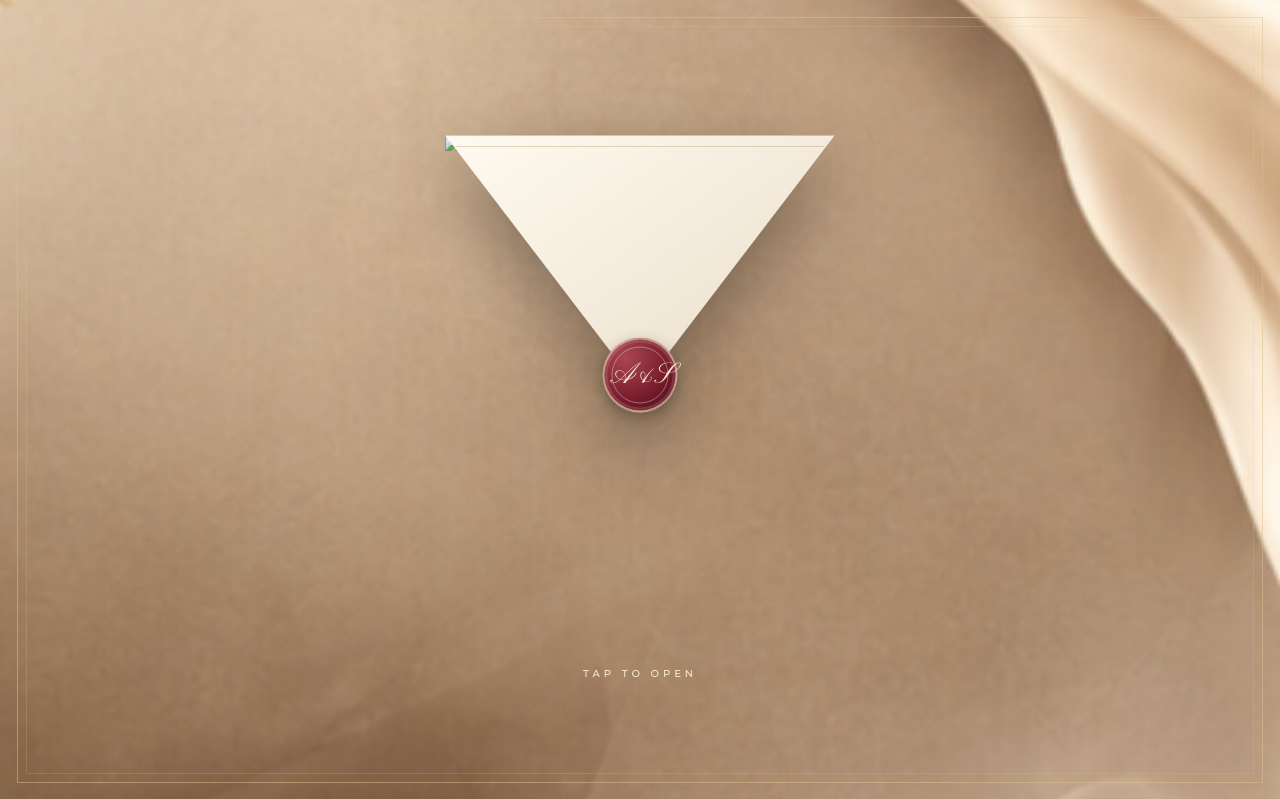
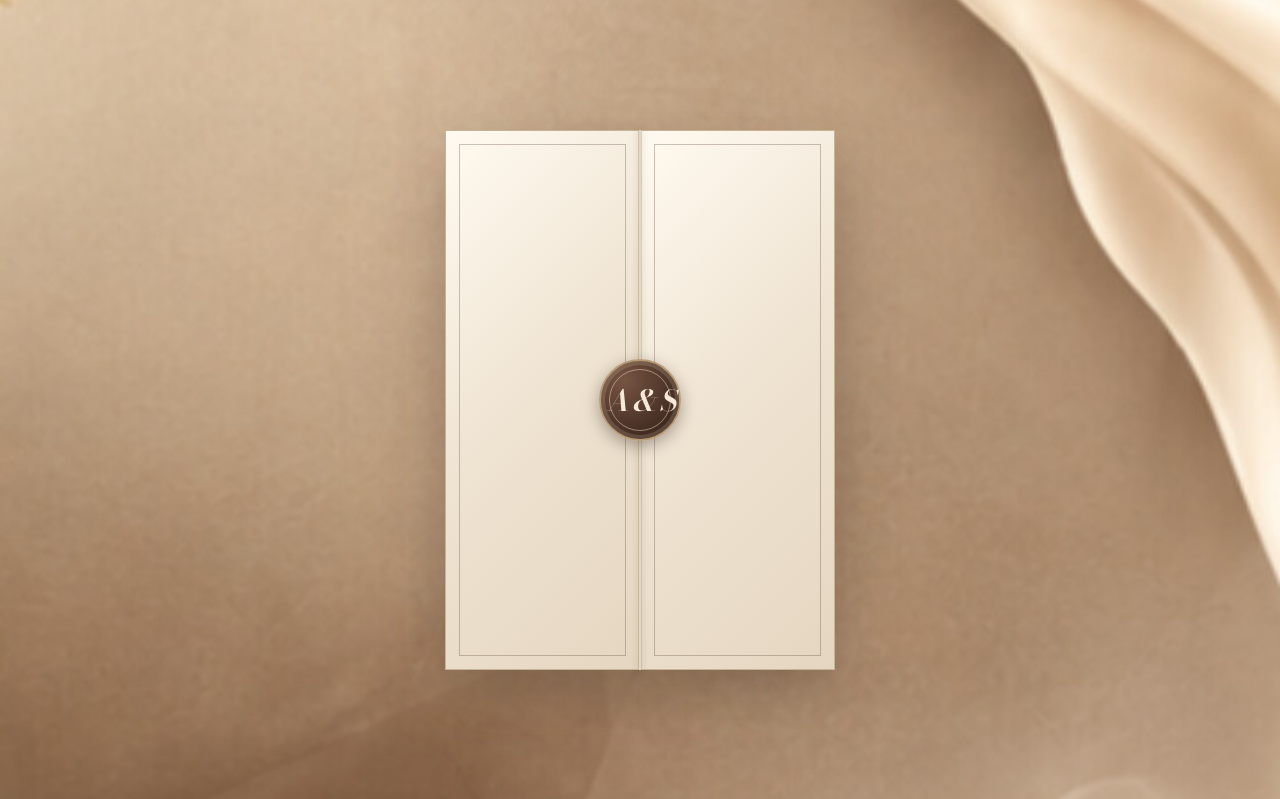
Before and after one commit to aysh2003/Aysha_weds_shahrukh-, a plain HTML site: page index.html in a window 1280 px wide. Shown: the top 799 px of the page. Drawn offline with nearby package versions, Linux system fonts and the light colour scheme; a web font is replaced by a local one.

Commit message:
Update index.html

```diff
--- a/index.html
+++ b/index.html
@@ -7,14 +7,13 @@
 <meta name="theme-color" content="#4b101c">
 <title>Aysha Weds Shahrukh</title>
 
+<!-- GOOGLE FONTS -->
 <link rel="preconnect" href="https://fonts.googleapis.com">
 <link rel="preconnect" href="https://fonts.gstatic.com" crossorigin>
-<link href="https://fonts.googleapis.com/css2?family=Pinyon+Script&family=Bodoni+Moda:opsz,wght@6..96,400;6..96,500&family=Cormorant+Garamond:ital,wght@0,400;0,500;0,600;1,400&family=Montserrat:wght@300;400;500;600&family=Amiri:wght@400;700&display=swap" rel="stylesheet">
+<link href="https://fonts.googleapis.com/css2?family=Bodoni+Moda:opsz,wght@6..96,400;6..96,500;6..96,600&family=Cormorant+Garamond:ital,wght@0,400;0,500;0,600;0,700;1,400;1,600;1,700&family=Montserrat:wght@300;400;500;600&family=Amiri:wght@400;700&family=MonteCarlo&display=swap" rel="stylesheet">
 
 <style>
 :root {
-  --burgundy: #4b101c;
-  --dark-burgundy: #26080f;
   --ivory: #f8f1e5;
   --gold: #c6a875;
   --brown: #493126;
@@ -33,7 +32,10 @@ html {
 }
 
 body {
-  background: var(--ivory);
+  background-image: var(--wedding-bg);
+  background-size: cover;
+  background-position: center;
+  background-repeat: no-repeat;
   color: var(--brown);
   font-family: "Cormorant Garamond", serif;
   overflow-x: hidden;
@@ -47,9 +49,7 @@ button, a {
   -webkit-tap-highlight-color: transparent;
 }
 
-/* =================================
-   ENVELOPE OPENING SCREEN
-================================= */
+/* IVORY ROYAL BOOKLET */
 
 .opening {
   position: fixed;
@@ -63,7 +63,7 @@ button, a {
   background-position: center;
   background-repeat: no-repeat;
   overflow: hidden;
-  transition: opacity 1.2s ease, visibility 1.2s ease;
+  transition: opacity 1.1s ease, visibility 1.1s ease;
 }
 
 .opening.hidden {
@@ -72,190 +72,144 @@ button, a {
   pointer-events: none;
 }
 
-.opening-border {
-  position: absolute;
-  inset: 17px;
-  border: 1px solid rgba(224, 193, 143, .5);
-  pointer-events: none;
+.booklet-wrap {
+  position: relative;
+  width: min(390px, 82vw);
+  height: min(540px, 72vh);
+  min-height: 390px;
+  perspective: 1800px;
+  filter: drop-shadow(0 24px 30px rgba(35,22,15,.28));
+  cursor: pointer;
 }
 
-.opening-border::after {
+.booklet-inside {
+  position: absolute;
+  inset: 0;
+  border-radius: 5px;
+  background: #f7f0e4;
+  border: 1px solid #c9b79e;
+  display: grid;
+  place-items: center;
+  overflow: hidden;
+}
+
+.booklet-inside::before {
   content: "";
   position: absolute;
-  inset: 8px;
-  border: 1px solid rgba(224, 193, 143, .2);
+  inset: 15px;
+  border: 1px solid rgba(73,49,38,.25);
 }
 
-.envelope-wrap {
-  position: relative;
-  width: min(390px, 84vw);
-  aspect-ratio: 0.78;
-  perspective: 1400px;
-  cursor: pointer;
-  transform: translateY(-15px);
-  filter: drop-shadow(0 25px 35px rgba(0,0,0,.35));
+.inside-monogram {
+  color: #493126;
+  font: italic 600 clamp(38px,8vw,58px) "Bodoni Moda",serif;
+  letter-spacing: 5px;
 }
 
-.envelope-image {
+.booklet-door {
   position: absolute;
-  inset: 0;
-  width: 100%;
-  height: 100%;
-  object-fit: cover;
-  border-radius: 4px;
-  z-index: 1;
-  transition: opacity 1.1s ease, transform 1.1s ease;
+  top: 0;
+  bottom: 0;
+  width: 50%;
+  z-index: 3;
+  background: linear-gradient(135deg,#fffaf0 0%,#eee2d0 52%,#e5d6c1 100%);
+  border: 1px solid #c6b294;
+  backface-visibility: hidden;
+  transform-style: preserve-3d;
+  transition: transform 1.55s cubic-bezier(.2,.75,.2,1);
 }
 
-/* Blank invitation card that rises out */
-.inner-letter {
+.booklet-door::before {
+  content: "";
   position: absolute;
-  z-index: 2;
-  left: 9%;
-  right: 9%;
-  top: 18%;
-  height: 72%;
-  border: 1px solid rgba(198, 168, 117, .8);
-  background: linear-gradient(145deg, #fffdf7, #f3eadb);
-  box-shadow: 0 8px 24px rgba(0,0,0,.18);
-  opacity: 0;
-  transform: translateY(22%) scale(.94);
-  transition:
-    opacity .7s ease .18s,
-    transform 1.15s cubic-bezier(.2,.75,.25,1) .12s;
-  pointer-events: none;
+  inset: 13px;
+  border: 1px solid rgba(73,49,38,.28);
 }
 
-.inner-letter::before {
-  content: "";
-  position: absolute;
-  inset: 9px;
-  border: 1px solid rgba(198, 168, 117, .45);
+.booklet-door.left {
+  left: 0;
+  transform-origin: left center;
+  border-right: 1px solid #bca789;
 }
 
-/* Envelope flap */
-.envelope-flap {
-  position: absolute;
-  z-index: 3;
-  left: 0;
+.booklet-door.right {
   right: 0;
-  top: 0;
-  height: 51%;
-  background: linear-gradient(145deg, #fffaf0, #e9ddc9);
-  clip-path: polygon(0 0, 100% 0, 50% 100%);
-  transform-origin: top center;
-  transform: rotateX(0deg);
-  backface-visibility: visible;
-  transition: transform 1.25s cubic-bezier(.45,0,.2,1);
-  border-top: 1px solid rgba(151, 119, 79, .3);
+  transform-origin: right center;
+  border-left: 1px solid #bca789;
 }
 
-.envelope-flap::after {
-  content: "";
+.booklet-spine {
   position: absolute;
-  inset: 10px;
-  clip-path: polygon(0 0, 100% 0, 50% 100%);
-  border-top: 1px solid rgba(175, 143, 102, .35);
+  z-index: 4;
+  left: 50%;
+  top: 0;
+  bottom: 0;
+  width: 3px;
+  transform: translateX(-50%);
+  background: linear-gradient(90deg,#b9a486,#f8f0e3,#b9a486);
+  box-shadow: 0 0 7px rgba(45,28,18,.18);
+  transition: opacity .35s ease;
 }
 
-/* Wax seal */
-.wax-seal {
+.booklet-seal {
   position: absolute;
   z-index: 5;
-  width: 75px;
-  height: 75px;
   left: 50%;
-  top: 48%;
-  transform: translate(-50%, -50%);
-  display: flex;
-  align-items: center;
-  justify-content: center;
+  top: 50%;
+  width: 82px;
+  height: 82px;
+  transform: translate(-50%,-50%);
+  display: grid;
+  place-items: center;
   border-radius: 50%;
-  color: #f8e9ce;
-  font: 30px "Pinyon Script", cursive;
-  background:
-    radial-gradient(circle at 30% 25%, #a94752, #761b2b 60%, #430d18);
-  border: 2px solid rgba(244, 220, 183, .65);
-  box-shadow:
-    0 5px 15px rgba(0,0,0,.28),
-    inset 0 0 0 3px rgba(255,255,255,.13);
-  transition: opacity .5s ease, transform .6s ease;
+  color: #f5e9d7;
+  font: italic 600 29px "Bodoni Moda",serif;
+  letter-spacing: -2px;
+  background: radial-gradient(circle at 30% 25%,#765442,#493126 62%,#2c1b14);
+  border: 2px solid #b99b78;
+  box-shadow: 0 5px 16px rgba(30,18,12,.35),inset 0 0 0 4px rgba(232,213,185,.18);
+  transition: opacity .35s ease, transform .55s ease;
 }
 
-.wax-seal::after {
-  content: "";
-  position: absolute;
-  inset: 7px;
-  border: 1px solid rgba(255,255,255,.35);
-  border-radius: 50%;
+.booklet-seal::after {
+  content:"";
+  position:absolute;
+  inset:8px;
+  border:1px solid rgba(239,222,198,.5);
+  border-radius:50%;
 }
 
-.tap-label {
-  position: absolute;
-  top: calc(100% + 32px);
-  left: 50%;
-  transform: translateX(-50%);
-  color: #f8ead5;
-  font: 500 10px "Montserrat", sans-serif;
-  letter-spacing: 4px;
-  white-space: nowrap;
-  animation: tapPulse 2s infinite;
+.opening.open .booklet-door.left {
+  transform: rotateY(-145deg);
 }
 
-@keyframes tapPulse {
-  0%, 100% { opacity: .55; }
-  50% { opacity: 1; }
+.opening.open .booklet-door.right {
+  transform: rotateY(145deg);
 }
 
-/* Envelope opening animation */
-.opening.open .envelope-flap {
-  transform: rotateX(180deg);
-  z-index: 0;
+.opening.open .booklet-seal {
+  opacity:0;
+  transform:translate(-50%,-50%) scale(.45) rotate(-18deg);
 }
 
-.opening.open .inner-letter {
-  opacity: 1;
-  transform: translateY(-12%) scale(1);
+.opening.open .booklet-spine {
+  opacity:0;
 }
 
-.opening.open .wax-seal {
-  opacity: 0;
-  transform: translate(-50%, -50%) scale(.3) rotate(25deg);
+.opening.open .booklet-wrap {
+  animation: bookletFade 1s ease 1.45s forwards;
 }
 
-.opening.open .envelope-image {
-  opacity: .2;
-  transform: scale(1.04);
-}
-
-.opening.open .tap-label {
-  opacity: 0;
-}
-
-.opening.open .envelope-wrap {
-  animation: envelopeDisappear 1.2s ease 1.2s forwards;
-}
-
-@keyframes envelopeDisappear {
+@keyframes bookletFade {
   to {
-    opacity: 0;
-    transform: translateY(-35px) scale(1.08);
+    opacity:0;
+    transform:scale(1.04) translateY(-12px);
   }
 }
 
-/* =================================
-   BACKGROUND AND DECORATIONS
-================================= */
+/* BACKGROUND IMAGE ONLY */
 
-.photo-bg {
-  background-image: var(--wedding-bg);
-  background-size: cover;
-  background-position: center;
-  background-repeat: no-repeat;
-  background-attachment: fixed;
-}
-
-.light-bg {
+.photo-bg, .light-bg {
   background-image: var(--wedding-bg);
   background-size: cover;
   background-position: center;
@@ -264,65 +218,14 @@ button, a {
 }
 
 .islamic-pattern {
-  display: none;
-  position: absolute;
-  inset: 0;
-  pointer-events: none;
-  opacity: .12;
-  background-image:
-    repeating-linear-gradient(45deg, transparent 0 24px, #b89a6a 25px, transparent 26px 48px),
-    repeating-linear-gradient(-45deg, transparent 0 24px, #b89a6a 25px, transparent 26px 48px);
+  display: none !important;
 }
 
-.ornament {
-  width: min(210px, 55vw);
-  height: 24px;
-  margin: 0 auto 25px;
-  position: relative;
+.ornament, .gold-rule {
+  display: none !important;
 }
 
-.ornament::before,
-.ornament::after {
-  content: "";
-  position: absolute;
-  top: 11px;
-  width: 40%;
-  height: 1px;
-  background: linear-gradient(90deg, transparent, var(--gold));
-}
-
-.ornament::after {
-  right: 0;
-  transform: scaleX(-1);
-}
-
-.ornament span {
-  position: absolute;
-  left: 50%;
-  top: 4px;
-  width: 14px;
-  height: 14px;
-  border: 1px solid var(--gold);
-  transform: translateX(-50%) rotate(45deg);
-}
-
-.gold-rule {
-  width: 110px;
-  height: 1px;
-  margin: 25px auto;
-  background: linear-gradient(90deg, transparent, var(--gold), transparent);
-}
-
-.section-kicker {
-  font: 500 10px "Montserrat", sans-serif;
-  letter-spacing: 4px;
-  margin-bottom: 25px;
-  color: var(--gold);
-}
-
-/* =================================
-   HERO
-================================= */
+/* HERO */
 
 .hero {
   min-height: 100svh;
@@ -331,14 +234,11 @@ button, a {
   text-align: center;
   padding: 80px 20px;
   color: var(--ivory);
+  text-shadow: 0 2px 16px rgba(0,0,0,.55);
 }
 
 .hero::before {
-  content: "";
-  position: absolute;
-  inset: 18px;
-  border: 1px solid rgba(243,238,230,.3);
-  pointer-events: none;
+  display:none;
 }
 
 .hero-content {
@@ -364,9 +264,21 @@ button, a {
   margin-bottom: 28px;
 }
 
+/* MONTECARLO FONT - HERO NAMES */
+
 .couple-name {
-  font: 400 clamp(80px, 15vw, 150px)/1.1 "Pinyon Script", cursive;
-  text-shadow: 0 5px 25px rgba(0,0,0,.25);
+  font: 400 clamp(82px, 16vw, 158px)/1.08 "MonteCarlo", cursive;
+  text-shadow: 0 4px 22px rgba(0,0,0,.38);
+  animation: nameGlow 4s ease-in-out infinite alternate;
+}
+
+@keyframes nameGlow {
+  from {
+    text-shadow:0 3px 14px rgba(0,0,0,.28);
+  }
+  to {
+    text-shadow:0 5px 28px rgba(73,49,38,.55);
+  }
 }
 
 .weds {
@@ -382,9 +294,7 @@ button, a {
   margin-top: 38px;
 }
 
-/* =================================
-   INVITATION
-================================= */
+/* INVITATION */
 
 .invitation {
   min-height: 100svh;
@@ -398,25 +308,16 @@ button, a {
   padding: clamp(40px, 7vw, 70px) clamp(22px, 6vw, 48px);
   text-align: center;
   position: relative;
-  background: rgba(255,251,244,.94);
-  border: 1px solid rgba(73,49,38,.5);
-  outline: 1px solid rgba(73,49,38,.2);
-  outline-offset: 7px;
-  box-shadow: 0 25px 70px rgba(59,36,28,.13);
+  background: transparent;
+  border: 0;
+  outline: 0;
+  box-shadow: none;
 }
 
 .invitation-card::before,
 .invitation-card::after {
-  content: "";
-  position: absolute;
-  left: 17px;
-  right: 17px;
-  height: 1px;
-  background: rgba(73,49,38,.2);
+  display:none;
 }
-
-.invitation-card::before { top: 16px; }
-.invitation-card::after { bottom: 16px; }
 
 .arabic {
   font: clamp(32px, 7vw, 48px) "Amiri", serif;
@@ -439,10 +340,14 @@ button, a {
   margin-bottom: 22px;
 }
 
+/* MONTECARLO FONT - INVITATION NAMES */
+
 .person-name {
-  font: 400 clamp(60px, 10vw, 95px)/1.2 "Pinyon Script", cursive;
-  margin: 10px 0;
+  font: 400 clamp(58px, 9vw, 88px)/1.2 "MonteCarlo", cursive;
+  margin: 12px 0;
   color: var(--brown);
+  text-shadow: 0 2px 12px rgba(73,49,38,.18);
+  animation: textRise 1.1s both;
 }
 
 .parents {
@@ -465,9 +370,7 @@ button, a {
   line-height: 1.7;
 }
 
-/* =================================
-   DATE AND COUNTDOWN
-================================= */
+/* DATE AND COUNTDOWN */
 
 .date-section {
   min-height: 100svh;
@@ -476,6 +379,7 @@ button, a {
   place-items: center;
   text-align: center;
   color: var(--ivory);
+  text-shadow: 0 2px 16px rgba(0,0,0,.55);
 }
 
 .date-content {
@@ -524,8 +428,8 @@ button, a {
 
 .time-box {
   padding: 18px 5px;
-  border: 1px solid rgba(243,238,230,.4);
-  background: rgba(36,21,15,.3);
+  border: 0;
+  background: transparent;
 }
 
 .time-box span {
@@ -539,9 +443,7 @@ button, a {
   color: #e5d9cc;
 }
 
-/* =================================
-   VENUE
-================================= */
+/* VENUE */
 
 .venue-section {
   min-height: 85svh;
@@ -554,9 +456,9 @@ button, a {
 .venue-card {
   width: min(650px, 100%);
   padding: clamp(38px, 6vw, 58px) 25px;
-  background: rgba(255,251,244,.9);
-  border: 1px solid rgba(73,49,38,.4);
-  box-shadow: 0 20px 60px rgba(59,36,28,.12);
+  background: transparent;
+  border: 0;
+  box-shadow: none;
 }
 
 .venue-icon {
@@ -597,9 +499,7 @@ button, a {
   transform: translateY(-3px);
 }
 
-/* =================================
-   CLOSING
-================================= */
+/* CLOSING */
 
 .final-section {
   min-height: 90svh;
@@ -608,6 +508,7 @@ button, a {
   place-items: center;
   text-align: center;
   color: var(--ivory);
+  text-shadow: 0 2px 16px rgba(0,0,0,.55);
 }
 
 .final-text {
@@ -622,14 +523,60 @@ button, a {
   line-height: 1.8;
 }
 
+/* MONTECARLO FONT - CLOSING NAMES */
+
 .final-names {
-  font: 400 clamp(68px, 12vw, 112px)/1.25 "Pinyon Script", cursive;
+  font: 400 clamp(66px, 11vw, 108px)/1.2 "MonteCarlo", cursive;
   margin-top: 28px;
+  text-shadow: 0 3px 18px rgba(0,0,0,.35);
 }
 
-/* =================================
-   MUSIC CONTROL
-================================= */
+/* TEXT EFFECTS */
+
+@keyframes textRise {
+  from {
+    opacity:0;
+    transform:translateY(18px);
+    filter:blur(4px);
+  }
+  to {
+    opacity:1;
+    transform:translateY(0);
+    filter:blur(0);
+  }
+}
+
+.hero-content p,
+.hero-content .weds {
+  animation: textRise 1.2s both;
+}
+
+.blessing,
+.parents,
+.invite-text,
+.date-big,
+.day,
+.time,
+.venue-name,
+.venue-text,
+.final-text p {
+  animation: textRise 1.15s both;
+  text-shadow: 0 1px 10px rgba(73,49,38,.12);
+}
+
+.invitation-card .blessing {
+  animation-delay:.12s;
+}
+
+.invitation-card .parents {
+  animation-delay:.22s;
+}
+
+.invitation-card .invite-text {
+  animation-delay:.32s;
+}
+
+/* MUSIC CONTROL */
 
 .music-control {
   position: fixed;
@@ -655,12 +602,13 @@ button, a {
 }
 
 @keyframes musicPulse {
-  50% { transform: scale(1.2); opacity: .65; }
+  50% {
+    transform: scale(1.2);
+    opacity: .65;
+  }
 }
 
-/* =================================
-   SCROLL ANIMATION
-================================= */
+/* SCROLL ANIMATION */
 
 .reveal {
   opacity: 0;
@@ -673,50 +621,78 @@ button, a {
   transform: translateY(0);
 }
 
+/* MOBILE RESPONSIVE */
+
 @media (max-width: 650px) {
+
   .photo-bg, .light-bg {
     background-attachment: scroll;
   }
 
-  .hero { min-height: 94svh; }
+  .booklet-wrap {
+    width:min(340px,82vw);
+    height:min(480px,70vh);
+    min-height:360px;
+  }
+
+  .booklet-seal {
+    width:72px;
+    height:72px;
+    font-size:25px;
+  }
+
+  .hero {
+    min-height: 94svh;
+  }
 
   .couple-name {
-    font-size: clamp(76px, 18vw, 112px);
+    font-size: clamp(78px, 18vw, 118px);
   }
 
-  .invitation { padding: 65px 22px; }
+  .invitation {
+    padding: 65px 22px;
+  }
 
-  .arabic { font-size: 34px; }
+  .arabic {
+    font-size: 34px;
+  }
 
-  .blessing, .invite-text { font-size: 18px; }
+  .blessing, .invite-text {
+    font-size: 18px;
+  }
 
   .person-name {
-    font-size: clamp(58px, 14vw, 78px);
+    font-size: clamp(54px, 13vw, 76px);
   }
 
-  .parents { font-size: 15px; }
+  .parents {
+    font-size: 15px;
+  }
 
-  .countdown { gap: 6px; }
+  .countdown {
+    gap: 6px;
+  }
 
-  .time-box { padding: 15px 2px; }
+  .time-box {
+    padding: 15px 2px;
+  }
 
   .time-box small {
     font-size: 7px;
     letter-spacing: .5px;
   }
 
-  .venue-text, .final-text p { font-size: 19px; }
+  .venue-text, .final-text p {
+    font-size: 19px;
+  }
 
   .music-control {
     right: 14px;
     bottom: 14px;
   }
+}
 
-  .wax-seal {
-    width: 65px;
-    height: 65px;
-  }
-}
+/* REDUCED MOTION */
 
 @media (prefers-reduced-motion: reduce) {
   *, *::before, *::after {
@@ -735,27 +711,28 @@ button, a {
 
 <body class="locked">
 
-<!-- ENVELOPE OPENING -->
+<!-- IVORY BOOKLET OPENING -->
+
 <div class="opening" id="opening">
-  <div class="opening-border"></div>
 
-  <div class="envelope-wrap" id="envelopeWrap" role="button" tabindex="0" aria-label="Open wedding invitation">
-    <img
-      class="envelope-image"
-      src="envelope-cover.jpeg"
-      alt="Wedding invitation envelope"
-    >
+  <div class="booklet-wrap" id="envelopeWrap"
+       role="button" tabindex="0"
+       aria-label="Open the ivory wedding invitation booklet">
 
-    <div class="inner-letter" aria-hidden="true"></div>
-    <div class="envelope-flap"></div>
+    <div class="booklet-inside">
+      <div class="inside-monogram">A &amp; S</div>
+    </div>
 
-    <div class="wax-seal">A&amp;S</div>
+    <div class="booklet-door left" aria-hidden="true"></div>
+    <div class="booklet-door right" aria-hidden="true"></div>
+    <div class="booklet-spine" aria-hidden="true"></div>
+    <div class="booklet-seal" aria-hidden="true">A &amp; S</div>
 
-    <div class="tap-label">TAP TO OPEN</div>
   </div>
 </div>
 
 <!-- BACKGROUND MUSIC -->
+
 <audio id="weddingMusic" loop preload="none">
   <source src="wedding-music.mp3" type="audio/mpeg">
 </audio>
@@ -768,10 +745,13 @@ button, a {
 <main>
 
 <!-- HERO -->
+
 <section class="hero photo-bg">
+
   <div class="islamic-pattern"></div>
 
   <div class="hero-content">
+
     <p class="eyebrow">TOGETHER WITH THEIR FAMILIES</p>
 
     <div class="ornament"><span></span></div>
@@ -785,11 +765,14 @@ button, a {
     <div class="gold-rule"></div>
 
     <p class="scroll-cue">SCROLL TO EXPLORE ↓</p>
+
   </div>
 </section>
 
 <!-- INVITATION -->
+
 <section class="invitation light-bg">
+
   <div class="islamic-pattern"></div>
 
   <div class="invitation-card reveal">
@@ -840,7 +823,9 @@ button, a {
 </section>
 
 <!-- DATE -->
+
 <section class="date-section photo-bg">
+
   <div class="islamic-pattern"></div>
 
   <div class="date-content reveal">
@@ -866,6 +851,7 @@ button, a {
       </p>
 
       <div class="countdown">
+
         <div class="time-box">
           <span id="days">00</span>
           <small>DAYS</small>
@@ -885,14 +871,16 @@ button, a {
           <span id="seconds">00</span>
           <small>SECONDS</small>
         </div>
+
       </div>
-
     </div>
   </div>
 </section>
 
 <!-- VENUE -->
+
 <section class="venue-section light-bg">
+
   <div class="islamic-pattern"></div>
 
   <div class="venue-card reveal">
@@ -929,7 +917,9 @@ button, a {
 </section>
 
 <!-- CLOSING -->
+
 <section class="final-section photo-bg">
+
   <div class="islamic-pattern"></div>
 
   <div class="final-text reveal">
@@ -954,9 +944,7 @@ button, a {
 
 <script>
 
-/* =================================
-   ENVELOPE OPENING
-================================= */
+/* BOOKLET OPENING */
 
 const opening = document.getElementById("opening");
 const envelope = document.getElementById("envelopeWrap");
@@ -974,7 +962,6 @@ async function openInvitation() {
 
   document.body.classList.remove("locked");
 
-  // Start music after the visitor's tap
   try {
     await music.play();
     updateMusicButton(true);
@@ -982,28 +969,27 @@ async function openInvitation() {
     updateMusicButton(false);
   }
 
-  // Reveal the invitation after the envelope animation
   setTimeout(() => {
     opening.classList.add("hidden");
-  }, 1800);
+  }, 2250);
 
   setTimeout(() => {
     opening.style.display = "none";
-  }, 3100);
+  }, 3350);
 }
 
 envelope.addEventListener("click", openInvitation);
 
 envelope.addEventListener("keydown", event => {
+
   if (event.key === "Enter" || event.key === " ") {
     event.preventDefault();
     openInvitation();
   }
+
 });
 
-/* =================================
-   MUSIC PLAY / PAUSE
-================================= */
+/* MUSIC PLAY / PAUSE */
 
 const musicButton = document.getElementById("musicButton");
 const musicIcon = document.getElementById("musicIcon");
@@ -1048,9 +1034,7 @@ musicButton.addEventListener("click", async () => {
 music.addEventListener("play", () => updateMusicButton(true));
 music.addEventListener("pause", () => updateMusicButton(false));
 
-/* =================================
-   DATE REVEAL
-================================= */
+/* DATE REVEAL */
 
 document.getElementById("revealDateButton")
   .addEventListener("click", () => {
@@ -1063,9 +1047,7 @@ document.getElementById("revealDateButton")
 
   });
 
-/* =================================
-   COUNTDOWN
-================================= */
+/* COUNTDOWN */
 
 const weddingDate = new Date(
   "2026-12-13T11:00:00+05:30"
@@ -1083,9 +1065,11 @@ function updateCountdown() {
   ];
 
   if (distance <= 0) {
+
     ids.forEach(id => {
       document.getElementById(id).textContent = "00";
     });
+
     return;
   }
 
@@ -1108,9 +1092,7 @@ function updateCountdown() {
 updateCountdown();
 setInterval(updateCountdown, 1000);
 
-/* =================================
-   SCROLL REVEAL
-================================= */
+/* SCROLL REVEAL */
 
 const revealItems = document.querySelectorAll(".reveal");
 
```
Lines whose indentation alone changed are shown as unchanged.
